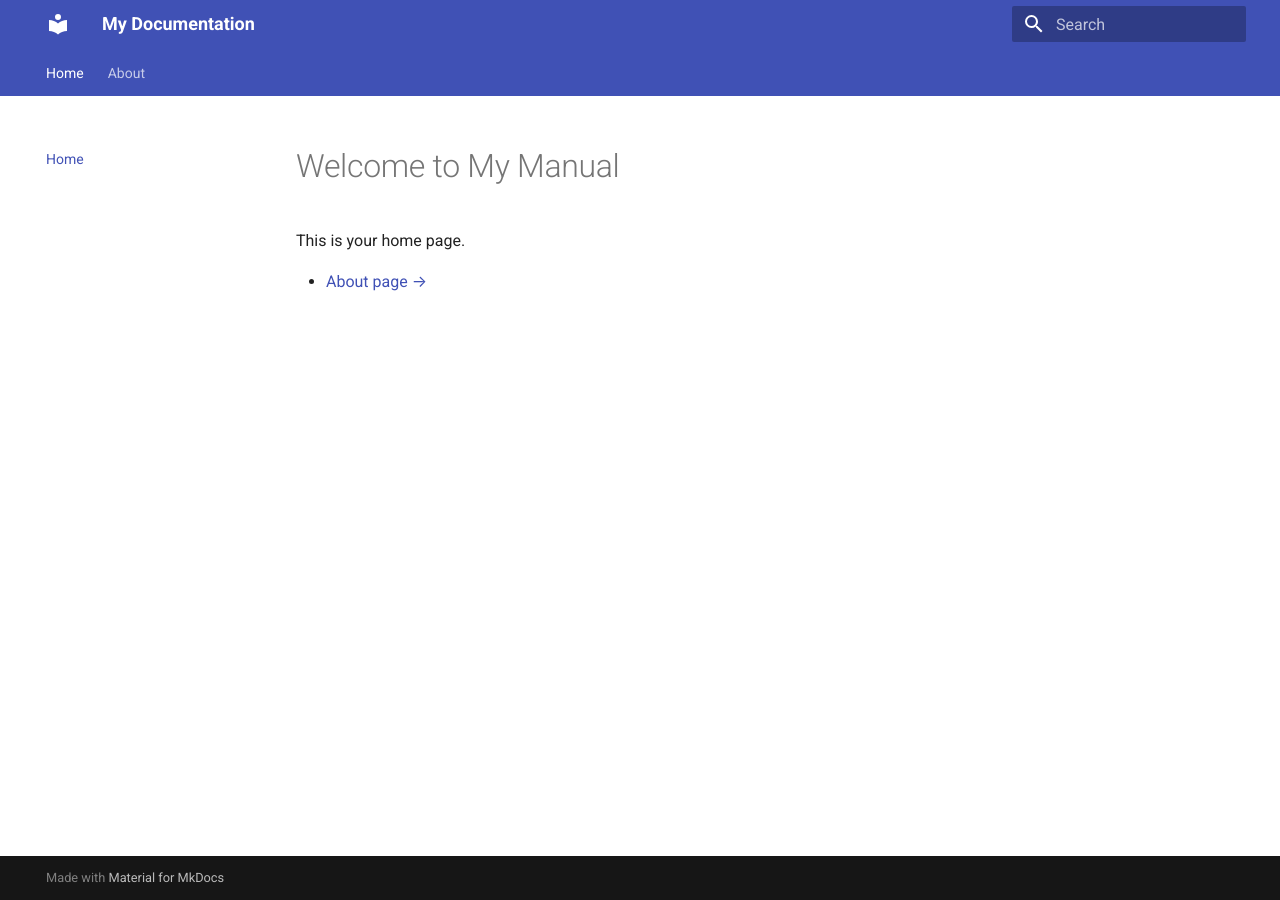
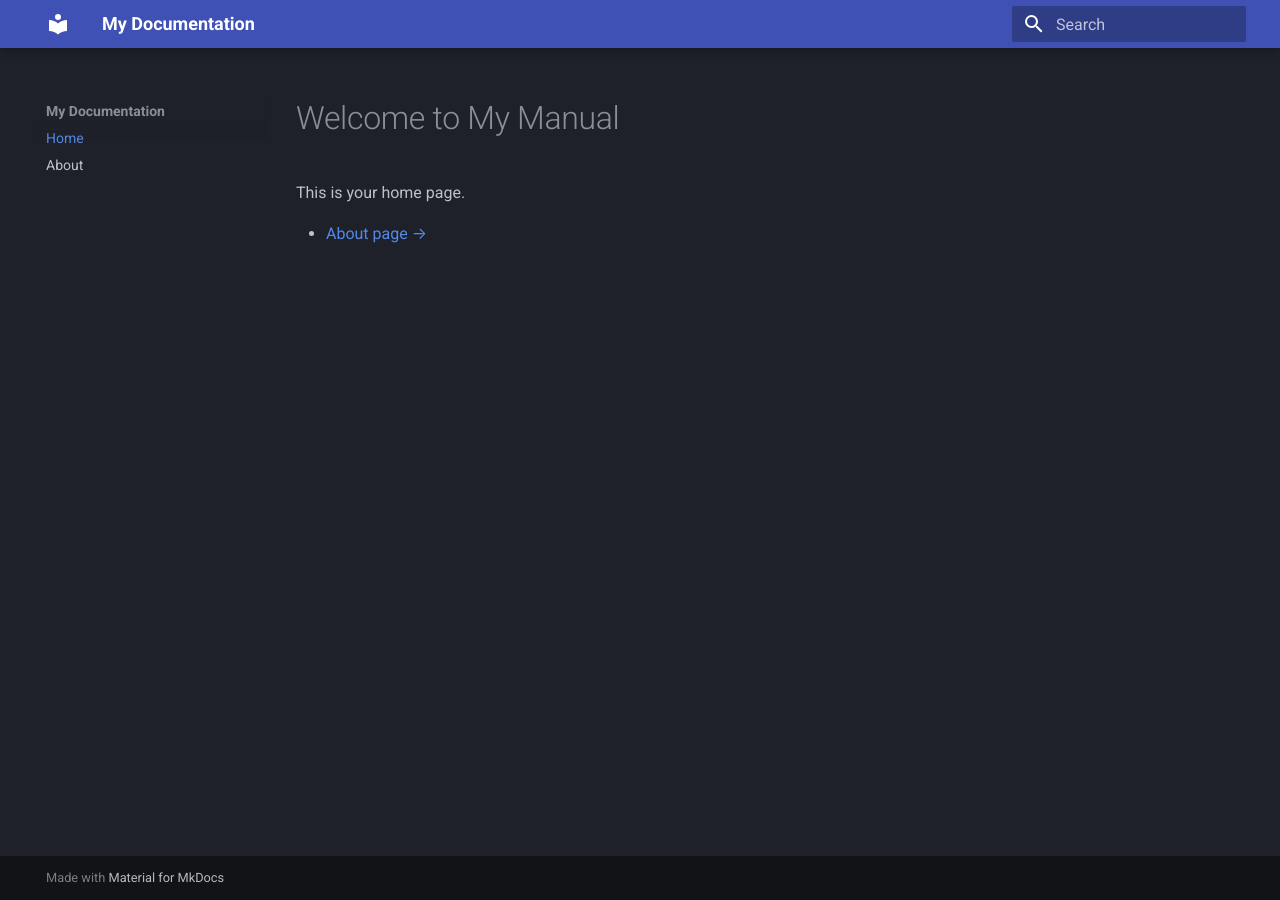
Before and after one commit to datweeds/debate, an MkDocs documentation site: the page built from docs/index.md, in a window 1280 px wide. Built offline with MkDocs 1.6.1 and Material for MkDocs 9.7.7, drawn with Linux system fonts in a browser that asks for light colours.

Commit message:
Update mkdocs.yml

```diff
--- a/mkdocs.yml
+++ b/mkdocs.yml
@@ -2,11 +2,12 @@ site_name: My Documentation
 site_url: https://debate.support          # ← Change to your real domain later (important for correct links)
 
 theme:
+theme:
   name: material
-  features:
-    - navigation.tabs
-    - search.suggest
-    - content.code.copy
+  palette:
+    scheme: slate          # Starts in dark mode
+    primary: indigo
+    accent: indigo
 
 nav:
   - Home: index.md
```
